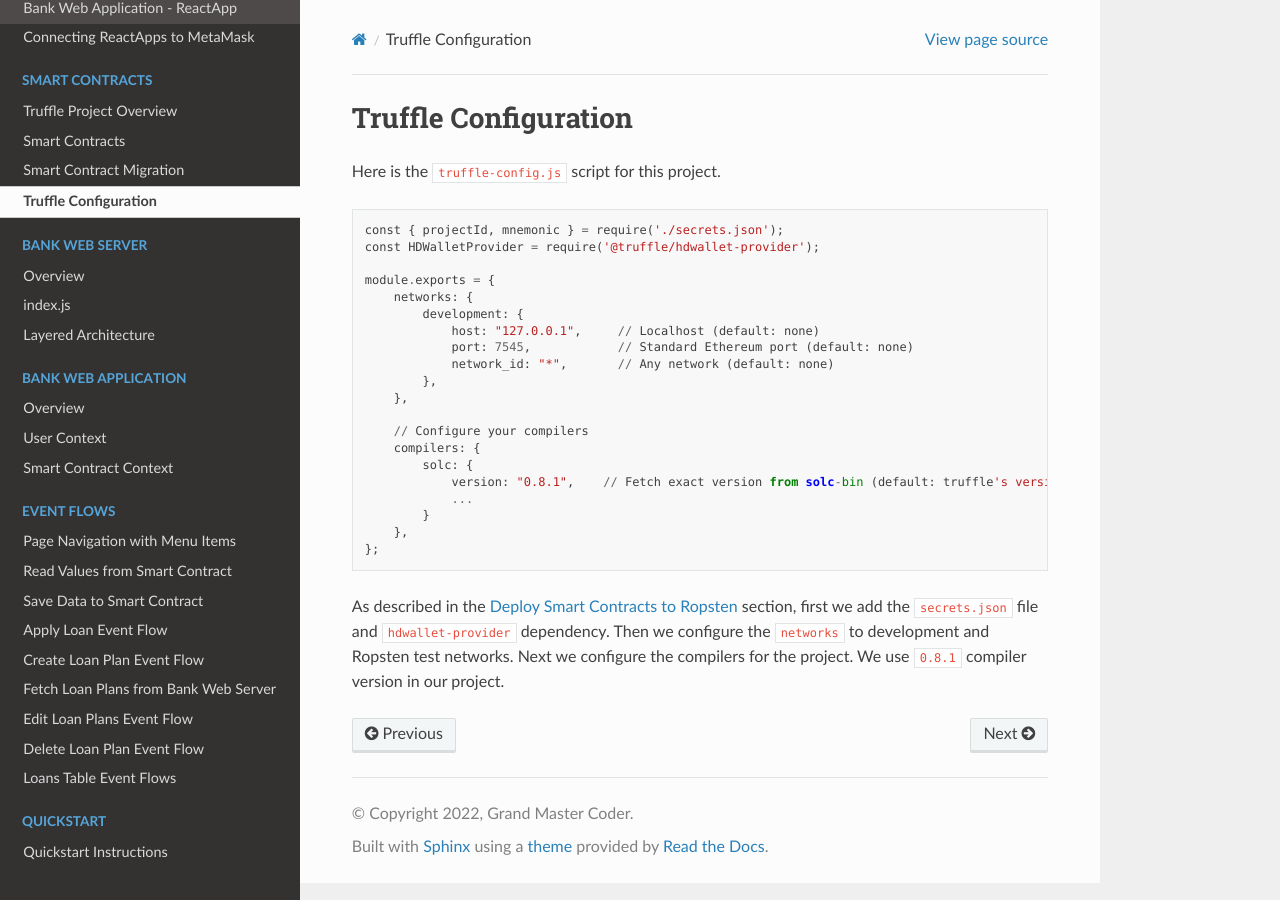
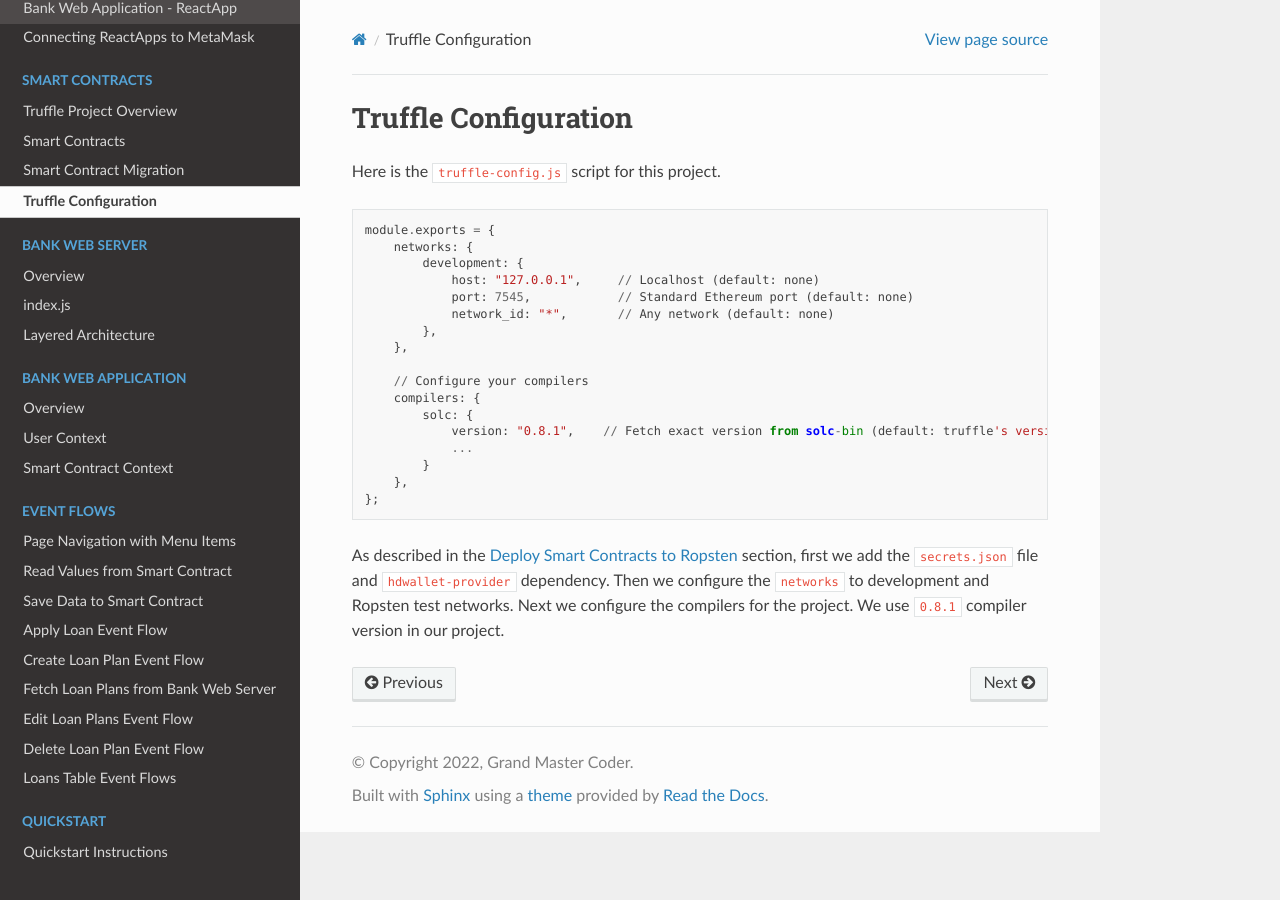
Before and after one commit to NivedithaKarthikeyan/LandregistryApp, a Sphinx documentation site: the page built from docs/source/blockchain/truffleConfig.rst, in a window 1280 px wide. Built offline with Sphinx 7.4.7 and the Read the Docs theme 2.0.0, drawn with Linux system fonts in a browser that asks for light colours.

Commit message:
truffle docs changes

```diff
--- a/docs/source/blockchain/truffleConfig.rst
+++ b/docs/source/blockchain/truffleConfig.rst
@@ -2,9 +2,6 @@ Truffle Configuration
 ======================
 
 Here is the ``truffle-config.js`` script for this project. ::
-
-    const { projectId, mnemonic } = require('./secrets.json');
-    const HDWalletProvider = require('@truffle/hdwallet-provider');
 
     module.exports = {
         networks: {
```
